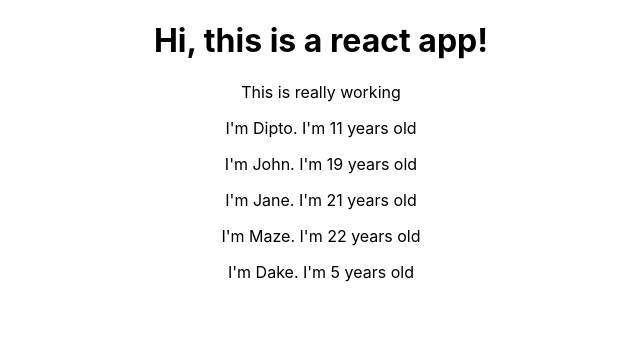
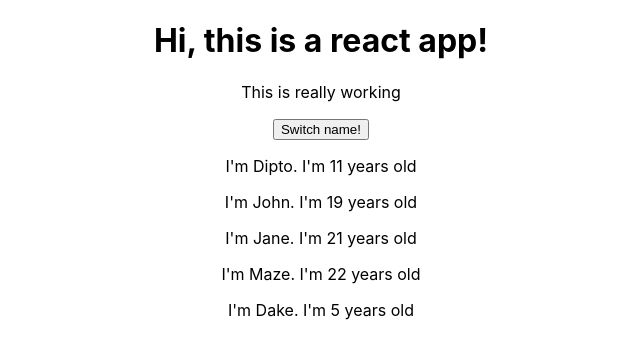
Before and after one commit to dipto0321/react-learn-app, a React (Create React App) app: page / in a window 1280 px wide. Shown: the top 358 px of the page, without its empty margins (319-959 px from the left). Built offline with nearby package versions, Linux system fonts and the light colour scheme.

Commit message:
Add event handler to switch name and age
- In this section I learn how to play with event handler in react. How
to change state using setState

```diff
--- a/src/components/App/App.js
+++ b/src/components/App/App.js
@@ -12,11 +12,25 @@
       { name: "Dake", age: Math.floor(Math.random() * 30) }
     ]
   };
+
+  switchNameHandler = () => {
+    this.setState({
+      person: [
+        { name: "Drake", age: 25 },
+        { name: "Dcosta", age: 24 },
+        { name: "Juni", age: 20 },
+        { name: "Janga", age: 23 },
+        { name: "Dake", age: 18 }
+      ]
+    });
+  };
+
   render() {
     return (
       <div className="App">
         <h1>Hi, this is a react app!</h1>
         <p>This is really working</p>
+        <button onClick={this.switchNameHandler}>Switch name!</button>
         <Person
           name={this.state.person[0].name}
           age={this.state.person[0].age}
```
